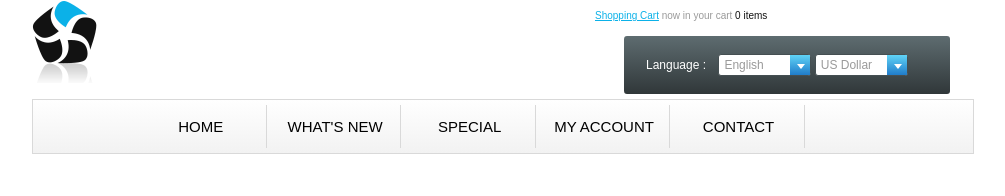
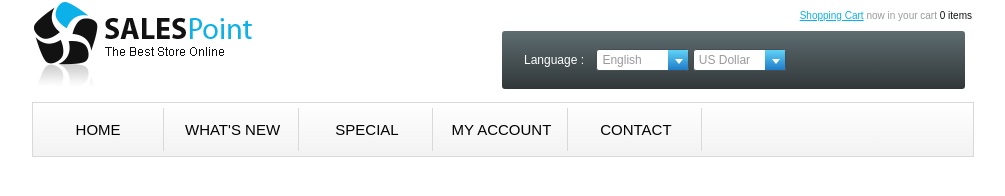
Before and after one commit to Kodonbaev/html_group_8_teamwork_team_2, a plain HTML site: page index.html in a window 1280 px wide. Shown: the whole page, without its empty margins (138-1143 px from the left). Drawn offline with Linux system fonts and the light colour scheme.

Commit message:
#1 Change header for Desctop!

```diff
--- a/css/style.css
+++ b/css/style.css
@@ -243,13 +243,19 @@ body {
 
 }
 @media screen and (min-width: 900px) {
+	/*** Logo ***/
+	.logo {
+
+	}
 	.wrap-basket-select {
 		float: right;
+		width: 50%;
 	}
 	.basket {
 		width: 100%;
 		padding: 10px 0;
 		position: relative;
+		text-align: right;
 	}
 	.basket-desctop {
 		display: block;
@@ -262,15 +268,16 @@ body {
 		width: auto;
 	}
 	.select-wrap{
-		width: 377px;
+		width: 100%;
 		position: static;
 	}
 	.btn-select {
 		display: none;
 	}
 	.select {
-		width: 300px;
+		width: 93%;
 		position: static;
+		margin: 0;
 	}
 	/******* Menu *******/
 	.nav-menu	 {
@@ -282,6 +289,7 @@ body {
 		background: -webkit-linear-gradient(top,  rgba(30,87,153,1) 0%,rgba(255,255,255,1) 0%,rgba(242,242,242,1) 100%);
 		background: linear-gradient(to bottom,  rgba(30,87,153,1) 0%,rgba(255,255,255,1) 0%,rgba(242,242,242,1) 100%);
 		filter: progid:DXImageTransform.Microsoft.gradient( startColorstr='#1e5799', endColorstr='#f2f2f2',GradientType=0 );
+		margin: 10px 0;
 	}
 	.icon-menu {
 		display: none;
@@ -290,6 +298,7 @@ body {
 		display: block;
 		position: static;
 		border: none;
+		text-align: left;
 	}
 	.menu a {
 		display: inline-block;
--- a/index.html
+++ b/index.html
@@ -14,7 +14,7 @@
 <div class="container">
     <header class="header clearfix">
         <div class="logo">
-            <img src="uploads/mobile-logo.png" width="66" height="83" alt="Mobile-logo">
+            <img src="uploads/destop-logo.png" width="66" height="83" alt="Mobile-logo">
         </div>
         <div class="wrap-basket-select">
             <div class="basket">
```
